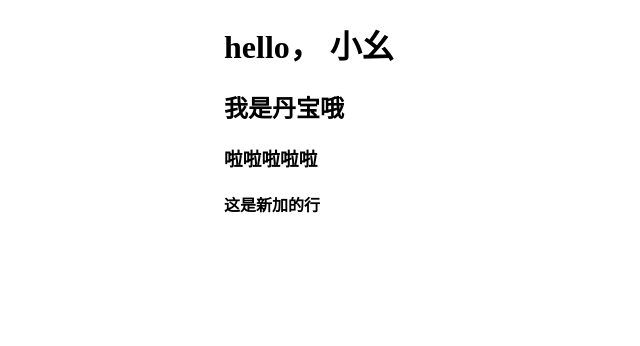
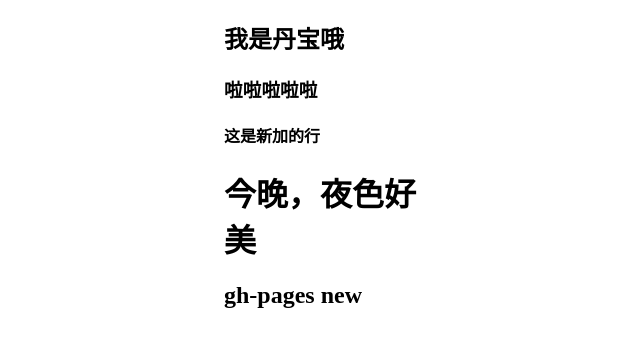
Before and after one commit to Manjushaka/test, a plain HTML site: page index.html in a window 1280 px wide. Shown: the whole page, without its empty margins (316-956 px from the left). Drawn offline with Linux system fonts and the light colour scheme.

Commit message:
gh-pages two new lines

```diff
--- a/index.html
+++ b/index.html
@@ -6,10 +6,11 @@
 </head>
 <body>
     <div style="margin: 0 auto; width: 200px">
-        <h1>hello， 小幺</h1>
         <h2>我是丹宝哦</h2>
         <h3>啦啦啦啦啦</h3>
         <h4>这是新加的行</h4>
+        <h1>今晚，夜色好美</h1>
+        <h2>gh-pages new</h2>
     </div>
 </body>
 </html>
```
